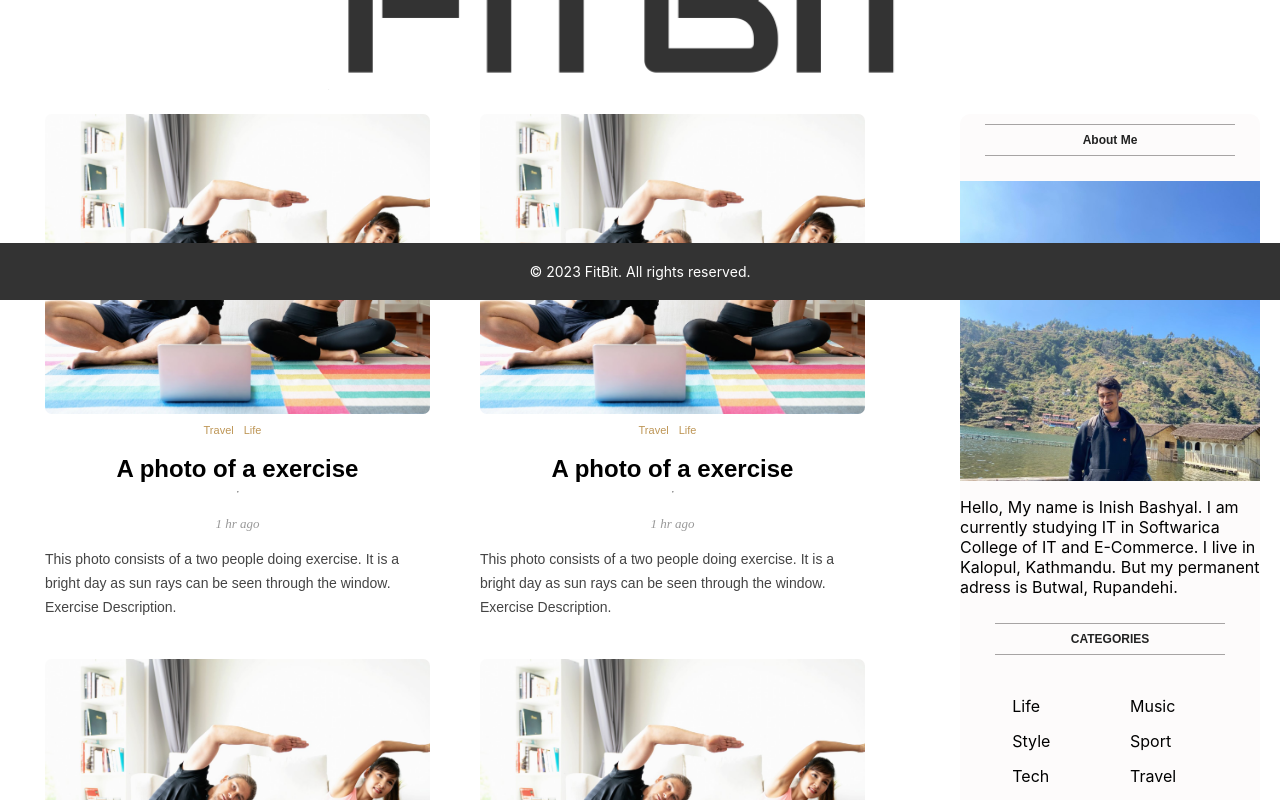
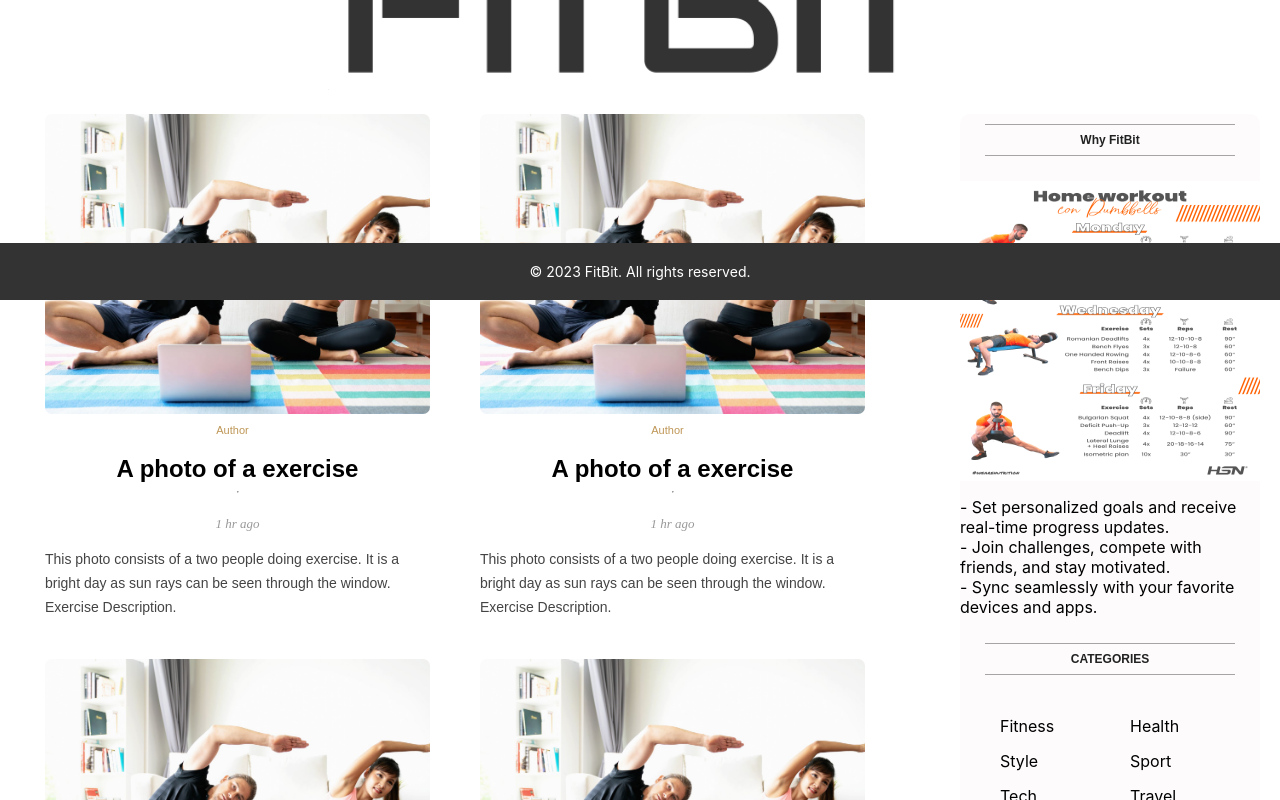
Before and after one commit to Inish-Bashyal/FitBit_WEB, a React (Create React App) app: page / in a window 1280 px wide. Shown: the part 500-1300 px from the top of the page. Built offline with nearby package versions, Linux system fonts and the light colour scheme.

Commit message:
Sidebar changed

```diff
--- a/src/components/post/post.jsx
+++ b/src/components/post/post.jsx
@@ -12,8 +12,7 @@ export default function Post() {
       />
       <div className="postInfo">
         <div className="postCats">
-          <span className="postCat">Travel</span>
-          <span className="postCat">Life</span>
+          <span className="postCat">Author</span>
         </div>
 
         <span className="postTitle">
--- a/src/components/sidebar/sidebar.jsx
+++ b/src/components/sidebar/sidebar.jsx
@@ -1,25 +1,26 @@
 import "./sidebar.css";
-import pic from "/Users/inishbashyal/Documents/FitBit_web/frontend/fitbit/src/assets/images/sidebar.jpeg";
+import pic from "/Users/inishbashyal/Documents/FitBit_web/frontend/fitbit/src/assets/images/why.jpeg";
 
 export default function Sidebar() {
   return (
     <div className="sidebar">
       <div className="sidebarItem">
-        <span className="sidebarTitle">About Me</span>
+        <span className="sidebarTitle">Why FitBit</span>
         <img
         src={pic}
         alt=""
         />
         <p>
-            Hello, My name is Inish Bashyal. I am currently studying IT in Softwarica College of IT and E-Commerce. I live in Kalopul, Kathmandu. But my permanent adress is Butwal, Rupandehi.
-        </p>
+- Set personalized goals and receive real-time progress updates.<br />
+- Join challenges, compete with friends, and stay motivated.<br />
+- Sync seamlessly with your favorite devices and apps.   <br />     </p>
         </div>
 
         <div className="sidebarItem">
         <span className="sidebarTitle">CATEGORIES</span>
         <ul className="sidebarList">
-            <li className="sidebarListItem">Life</li>
-            <li className="sidebarListItem">Music</li>
+            <li className="sidebarListItem">Fitness</li>
+            <li className="sidebarListItem">Health</li>
             <li className="sidebarListItem">Style</li>
             <li className="sidebarListItem">Sport</li>
             <li className="sidebarListItem">Tech</li>
```
Also changed, not shown: src/assets/images/why.jpeg (added).
